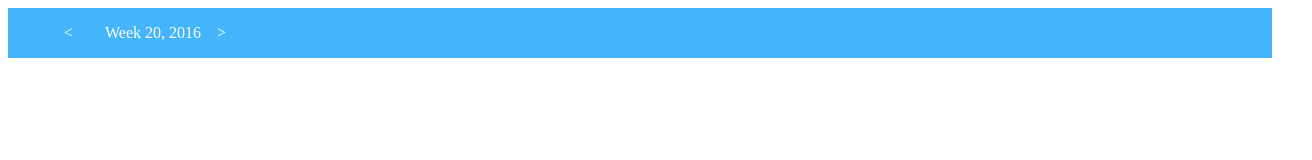
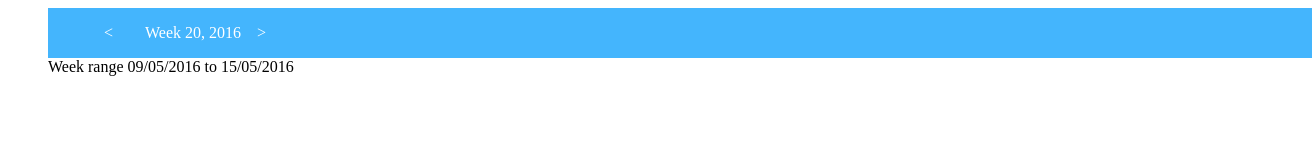
Before and after one commit to yogibimbi/phillips, a website: page www/index.html in a window 1280 px wide. Shown: the whole page, 1312 px wide, since content can reach past the window. Drawn offline with Linux system fonts and the light colour scheme.

Commit message:
and now we are displaying the week range

```diff
--- a/www/css/styles.css
+++ b/www/css/styles.css
@@ -1,6 +1,9 @@
 /* damn! css is soooo tedious. But I feel a little bit too lazy to install scss for this */
+body ul {
+	list-style: none;
+}
 week-picker > ul {
-	width: auto;
+	width: 100%;
 	list-style: none;
 	background-color: 44b5fd;
 	color: white;
--- a/www/index.html
+++ b/www/index.html
@@ -3,7 +3,14 @@
 	<body ng-app="App">
 
 		<div ng-controller="AppCtrl">
-			<week-picker></week-picker>
+			<ul>
+				<li>
+					<week-picker></week-picker>
+				</li>
+				<li>
+					Week range {{day.week().start | date : 'dd/MM/yyyy'}} to {{day.week().end | date : 'dd/MM/yyyy'}}
+				</li>
+			</ul>
 		</div>
 
 		<script src="js/angular/angular.min.js"></script>
```
